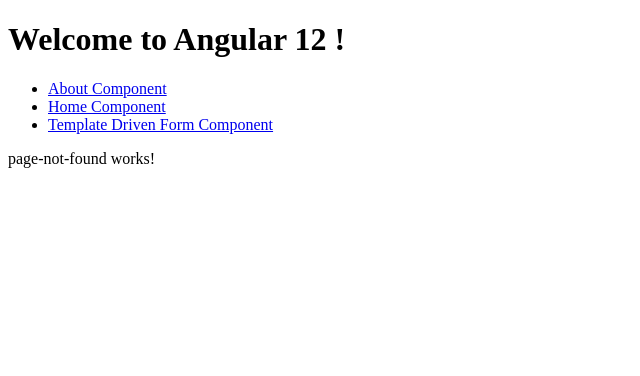
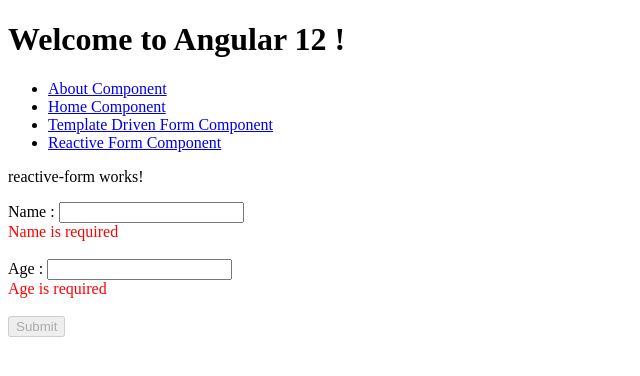
Before and after one commit to hoan010299/LearnAngular12, an Angular app: page /reactiveform in a window 1280 px wide. Shown: the top 376 px of the page, without its empty margins (0-640 px from the left). Built offline with nearby package versions, Linux system fonts and the light colour scheme.

Commit message:
ReactiveForm

```diff
--- a/src/app/app-routing.module.ts
+++ b/src/app/app-routing.module.ts
@@ -3,12 +3,14 @@
 import { AboutComponent } from './about/about.component';
 import { HomeComponent } from './home/home.component';
 import { PageNotFoundComponent } from './page-not-found/page-not-found.component';
+import { ReactiveFormComponent } from './reactive-form/reactive-form.component';
 import { TemplateDrivenFormComponent } from './template-driven-form/template-driven-form.component';
 
 const routes: Routes = [
   { path: 'about', component: AboutComponent },
   { path: 'home', component: HomeComponent },
   { path: 'templateform', component: TemplateDrivenFormComponent },
+  { path: 'reactiveform', component: ReactiveFormComponent },
   { path: '', component: HomeComponent },
   { path: '**', component: PageNotFoundComponent }, // Wildcard route for a 404 page
 ];
--- a/src/app/app.component.html
+++ b/src/app/app.component.html
@@ -1,9 +1,20 @@
 <h1>Welcome to Angular 12 !</h1>
 <nav>
   <ul>
-    <li><a routerLink="/about" routerLinkActive="active">About Component</a></li>
+    <li>
+      <a routerLink="/about" routerLinkActive="active">About Component</a>
+    </li>
     <li><a routerLink="/home" routerLinkActive="active">Home Component</a></li>
-    <li><a routerLink="/templateform" routerLinkActive="active">Template Driven Form Component</a></li>
+    <li>
+      <a routerLink="/templateform" routerLinkActive="active"
+        >Template Driven Form Component</a
+      >
+    </li>
+    <li>
+      <a routerLink="/reactiveform" routerLinkActive="active"
+        >Reactive Form Component</a
+      >
+    </li>
   </ul>
 </nav>
 
--- /dev/null
+++ b/src/app/reactive-form/reactive-form.component.html
@@ -0,0 +1,21 @@
+<p>reactive-form works!</p>
+
+<form [formGroup]="formData" (ngSubmit)="onSubmit()">
+  <label>
+    Name :
+    <input type="text" formControlName="name" />
+    <div *ngIf="!formData.controls.name.valid" style="color: red">
+      Name is required
+    </div>
+  </label>
+  <br />
+  <label>
+    Age :
+    <input type="text" formControlName="age" />
+    <div *ngIf="!formData.controls.age.valid" style="color: red">
+      Age is required
+    </div>
+  </label>
+  <br />
+  <button type="submit" [disabled]="!formData.valid">Submit</button>
+</form>
--- /dev/null
+++ b/src/app/reactive-form/reactive-form.component.ts
@@ -0,0 +1,30 @@
+import { Component, OnInit } from '@angular/core';
+import { FormBuilder, FormControl, FormGroup, Validators } from '@angular/forms';
+import { CommonService } from '../Services/common.service';
+
+@Component({
+  selector: 'app-reactive-form',
+  templateUrl: './reactive-form.component.html',
+  styleUrls: ['./reactive-form.component.scss'],
+})
+export class ReactiveFormComponent implements OnInit {
+  // public formData: FormGroup = new FormGroup({
+  //   name: new FormControl(''),
+  //   age: new FormControl(''),
+  // });
+  public formData = this.formBuilder.group({
+    name: ['', Validators.required],
+    age: ['', Validators.required],
+  });
+  constructor(
+    private common: CommonService,
+    private formBuilder: FormBuilder
+  ) {}
+
+  ngOnInit(): void {}
+
+  public onSubmit(): void {
+    // console.log('Submit Form : formData = ', this.formData.value);
+    this.common.submitData(this.formData.value);
+  }
+}
```
Also changed, not shown: src/app/app.module.ts (+7 -9 lines), src/app/reactive-form/reactive-form.component.scss (added), 1 other file (tests, documents, lock files or other folders).
